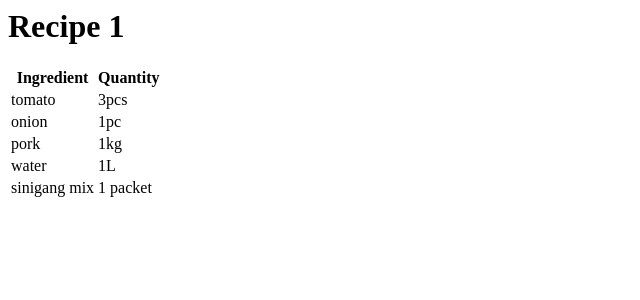
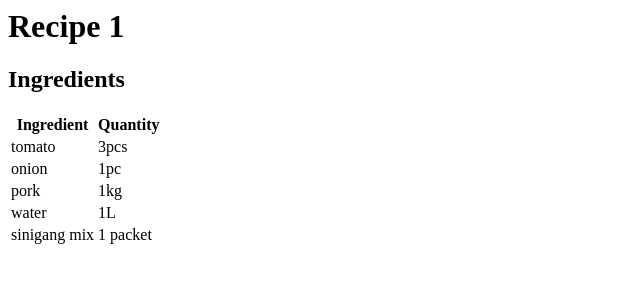
Before and after one commit to EimerTulio/recipebook-tulio-eimerjustin, a Django app: page /recipe/1 in a window 1280 px wide. Shown: the top 300 px of the page, without its empty margins (0-640 px from the left). Run offline with Django 5.2, Linux system fonts and the light colour scheme.

Commit message:
added ingredients title and environment requirements

```diff
--- a/ledger/templates/recipe.html
+++ b/ledger/templates/recipe.html
@@ -7,6 +7,8 @@
 
 {% block content %}
     <h1>{{name}}</h1>
+
+    <h2>Ingredients</h2>
     <table>
         <tr>
             <th>Ingredient</th>
--- /dev/null
+++ b/requirements.txt
@@ -0,0 +1,5 @@
+asgiref==3.8.1
+Django==5.1.6
+python-dotenv==1.0.1
+sqlparse==0.5.3
+tzdata==2025.1
```
